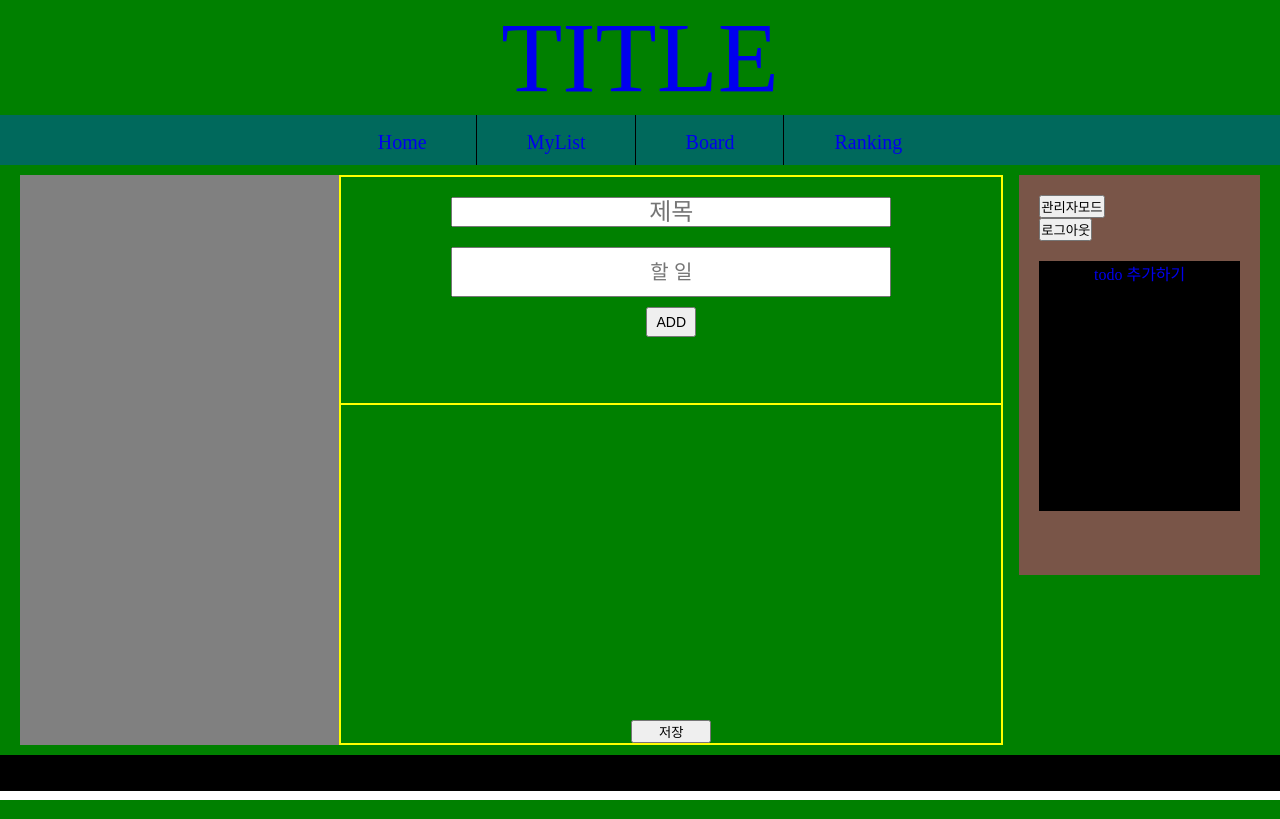
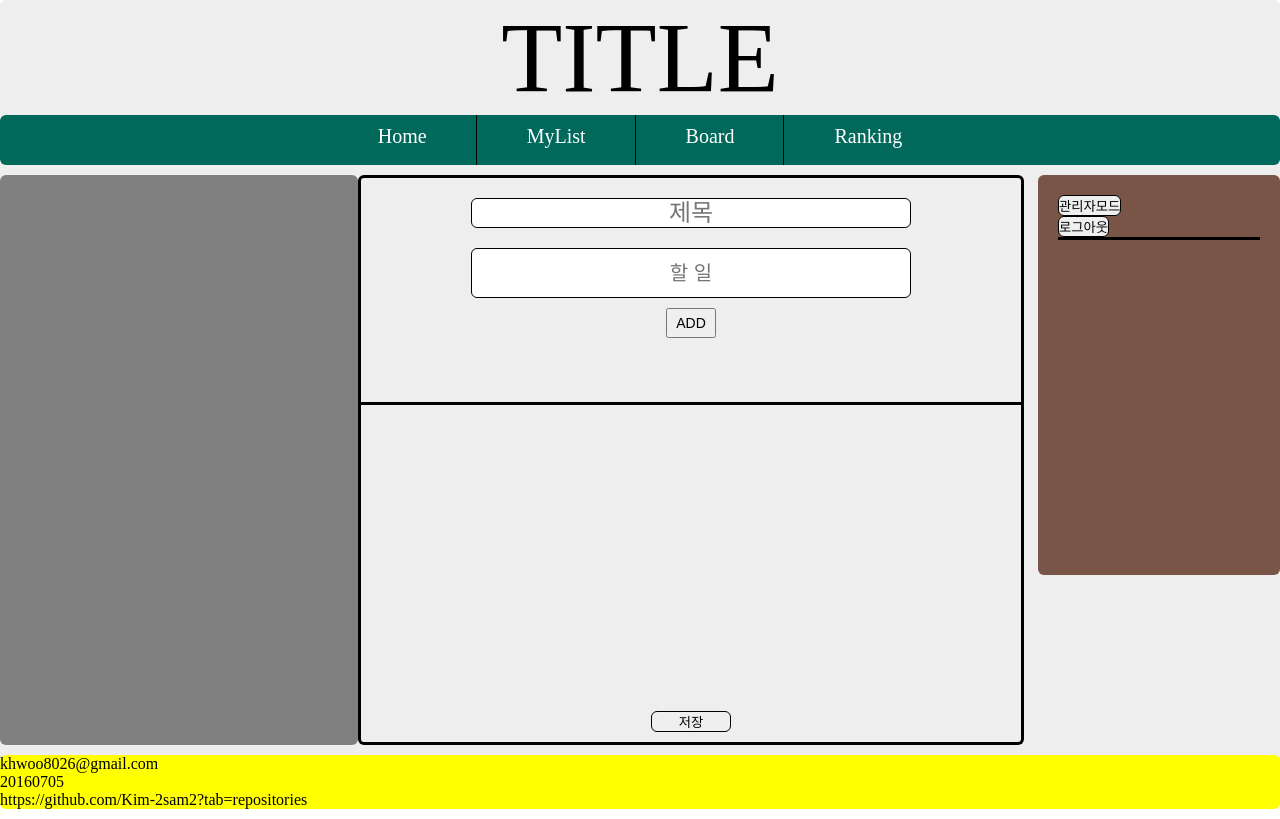
Before and after one commit to Kim-2sam2/webProgramming2020-1, a PHP site: page /mylist.php in a window 1280 px wide. Run offline with PHP 8.4, Linux system fonts and the light colour scheme; the visitor is signed in with stand-in values (Sample User, id 1); data that the repository does not hold is empty.

Commit message:
change css

```diff
--- a/webProject/aside.php
+++ b/webProject/aside.php
@@ -11,6 +11,7 @@ else $admin = 0;
 
 <section class="aside">
     <div>
+        <div id="login_box">
             <?php if (!$userid) { ?>
             <div class="user_login">
                 <form name="login" method="post" action="user_login.php">
@@ -34,7 +35,7 @@ else $admin = 0;
             </div>
             <?php } else { ?>
             <div class="user_info">
-            <div><?= $info ?></div>
+                <p><?= $info ?></p>
                 <div class="update">
                     <input type="button" value="정보수정" onclick="locate('user_info.php')" />
                 </div>
@@ -42,11 +43,15 @@ else $admin = 0;
                     <input type="button" value="로그아웃" onclick="locate('user_logout.php')" />
                 </div>
             </div>
+        </div>
         <?php } ?>
+
+        <?php if (!$admin) { ?>
         <div class="sidebar">
             <?php include "aside_sidebar.php" ?>
         </div>
         <?php } ?>
+        <?php } ?>
 
     </div>
 </section>
--- a/webProject/aside_sidebar.php
+++ b/webProject/aside_sidebar.php
@@ -11,7 +11,7 @@ $row = mysqli_fetch_array($result);
 if ($num_match) {
     $list_num = $row["num"];
 
-    $sql = "select T.content, T.finish, T.num, L.title from todo_20160705 T
+    $sql = "select T.content, T.finish, T.num, L.title, L.complete from todo_20160705 T
     inner join todoList_20160705 L on L.num = T.list
     where L.id = '$userid' and T.list = '$list_num'";
     $result = mysqli_query($con, $sql);
--- a/webProject/css/aside.css
+++ b/webProject/css/aside.css
@@ -1,3 +1,13 @@
+p{
+  font-size: 20px;
+  margin-bottom: 10px;
+  color: #eeeeee;
+}
+
+input {
+  border: 1px solid black;
+}
+
 .middle .aside {
   width: 290px;
   height: 400px;
@@ -5,21 +15,26 @@
   top: 10px;
   padding: var(--side-padding);
   background: var(--main-brown-color);
+  border-radius: 6px;
+
 }
 
 .middle .user_login {
   display: grid;
   grid-template-columns: 200px 60px;
+
 }
 .middle .aside form {
   display: grid;
   grid-template-columns: 140px 60px;
   grid-template-rows: 20px 20px;
+  row-gap: 3px;
+
   justify-items: center;
 }
 
-.middle .aside input {
-  color: black;
+.middle #login_box {
+  border-bottom: 3px solid black;
 }
 
 .middle .aside .id {
@@ -32,19 +47,20 @@
 }
 .middle .aside .login {
   width: 60px;
-  height: 40px;
+  height: 43px;
 }
 
 .middle .aside .signup {
   width: 60px;
-  height: 40px;
+  height: 43px;
 }
 
 .middle .aside .sidebar {
   height: 250px;
   margin-top: 20px;
-  border: 3px;
-  background: black;
+  border-radius: 6px;
+  text-align: center;
+
 }
 
 .middle .user_info {
@@ -53,10 +69,6 @@
 
 .middle .user_info div {
   padding-bottom: 10px;
-}
-
-.sidebar {
-  text-align: center;
 }
 
 .sidebar #title {
@@ -73,6 +85,7 @@
   float: center;
   background: grey;
   overflow: auto;
+  border-radius: 6px;
 }
 
 .sidebar #side_todo_list li {
--- a/webProject/css/board.css
+++ b/webProject/css/board.css
@@ -46,7 +46,7 @@
 
 #board_box .buttons div {
   display: inline;
-  border: 3px solid black;
+  border: 2px solid black;
   border-radius: 6px;
   padding: 5px 10px;
   cursor: pointer;
@@ -148,6 +148,7 @@
 }
 
 /*ranking*/
+
 #ranking_list li {
   padding: 10px 0;
   border-bottom: solid 1px #dddddd;
--- a/webProject/css/header.css
+++ b/webProject/css/header.css
@@ -5,13 +5,19 @@ header {
 .title {
   font-size: 100px;
 }
+.title a {
+  color:black;
+}
 
 .top_menu {
   height: 50px;
   font-size: 20px;
   text-align: center;
   background: var(--main-green-color);
+  border-radius: 6px;
 }
+
+
 
 .top_menu ul {
   max-width: 880px;
@@ -24,7 +30,8 @@ header {
 .top_menu ul li {
   display: inline-block;
   height: 100%;
-  line-height: 55px;
+  line-height: 42px;
+
   padding: 0 50px;
   margin: 0 -3px;
   border-left: 1px solid black;
@@ -43,3 +50,7 @@ header {
   border-top-right-radius: 6px;
   border-bottom-right-radius: 6px;
 }
+
+.top_menu ul li a {
+  color: white;
+}
--- a/webProject/css/main.css
+++ b/webProject/css/main.css
@@ -1,8 +1,8 @@
 .main {
   width: 100%;
-  height: 1000px;
   margin-right: 20px;
   background: var(--ligt-green-color);
+  border-radius: 6px;
 }
 
 .main ul {
@@ -19,13 +19,15 @@
 .main .content {
   display: grid;
   border: 3px solid white;
+  border-radius: 6px;
   text-align: center;
   margin: var(--side-padding);
 }
 
 .main .content .id {
   font-size: var(--font-super);
-  padding-top: 10px;
+  border-bottom: 3px solid white;
+  padding: 5px 0;
 }
 
 .main .content .todo {
--- a/webProject/css/mylist.css
+++ b/webProject/css/mylist.css
@@ -34,6 +34,7 @@
 .myBoard_list {
   background: grey;
   grid-template-columns: 1/2;
+  border-radius: 6px;
   overflow: auto;
 }
 
@@ -48,6 +49,7 @@
   cursor: pointer;
 }
 
+
 .insert_view {
   display: grid;
   grid-template-rows: 230px 340px;
@@ -60,7 +62,9 @@
   grid-template-columns: 110px 440px 110px;
   grid-template-rows: repeat(4, 50px);
   text-align: center;
-  border: 2px solid yellow;
+  border: 3px solid black;
+  border-top-right-radius: 6px;
+  border-top-left-radius: 6px;
 }
 
 .insert_view .input_form .title {
@@ -97,9 +101,11 @@
   grid-template-rows: 1fr;
   padding-top: var(--up--padding);
   text-align: center;
-  border-right: 2px solid yellow;
-  border-left: 2px solid yellow;
-  border-bottom: 2px solid yellow;
+  border-right: 3px solid black;
+  border-left: 3px solid black;
+  border-bottom: 3px solid black;
+  border-bottom-right-radius: 6px;
+  border-bottom-left-radius: 6px;
 }
 
 .insert_form .myList {
@@ -134,7 +140,7 @@
 .insert_form #button_div {
   grid-column: 2/3;
   grid-row: 2/2;
-
+  margin-bottom: 10px;
   text-align: center;
 }
 
--- a/webProject/css/style.css
+++ b/webProject/css/style.css
@@ -33,26 +33,35 @@ ul {
   list-style-type: none;
 }
 
-a {
-  text-decoration: none;
+input {
+  border: 2px solid black;
+  border-radius: 6px;
+}
+
+  a, a:visited {
+    color: inherit;
+    text-decoration: none;
+
 }
 
 .wrapper {
   max-width: var(--max-width);
   min-width: var(--min-width);
-  background: green;
   margin: 0 auto;
+  background: #EEEEEE;
+  border-radius: 6px;
 }
 
 .middle {
   display: flex;
   justify-content: space-between;
-
-  padding: var(--up--padding) var(--side-padding);
+  padding: 5px 0;
+  margin-top:5px;
 }
 
 footer {
-  grid-area: footer;
-  width: var(--max-width);
-  background: black;
+  border-radius: 6px;
+  margin-top: 5px;
+  background: yellow;
+  margin-bottom: 10px;
 }
--- a/webProject/footer.php
+++ b/webProject/footer.php
@@ -1,2 +1,3 @@
 <div class="email">khwoo8026@gmail.com</div>
 <div class="name">20160705</div>
+<div class="git">https://github.com/Kim-2sam2?tab=repositories
```
Lines whose indentation alone changed are shown as unchanged.
